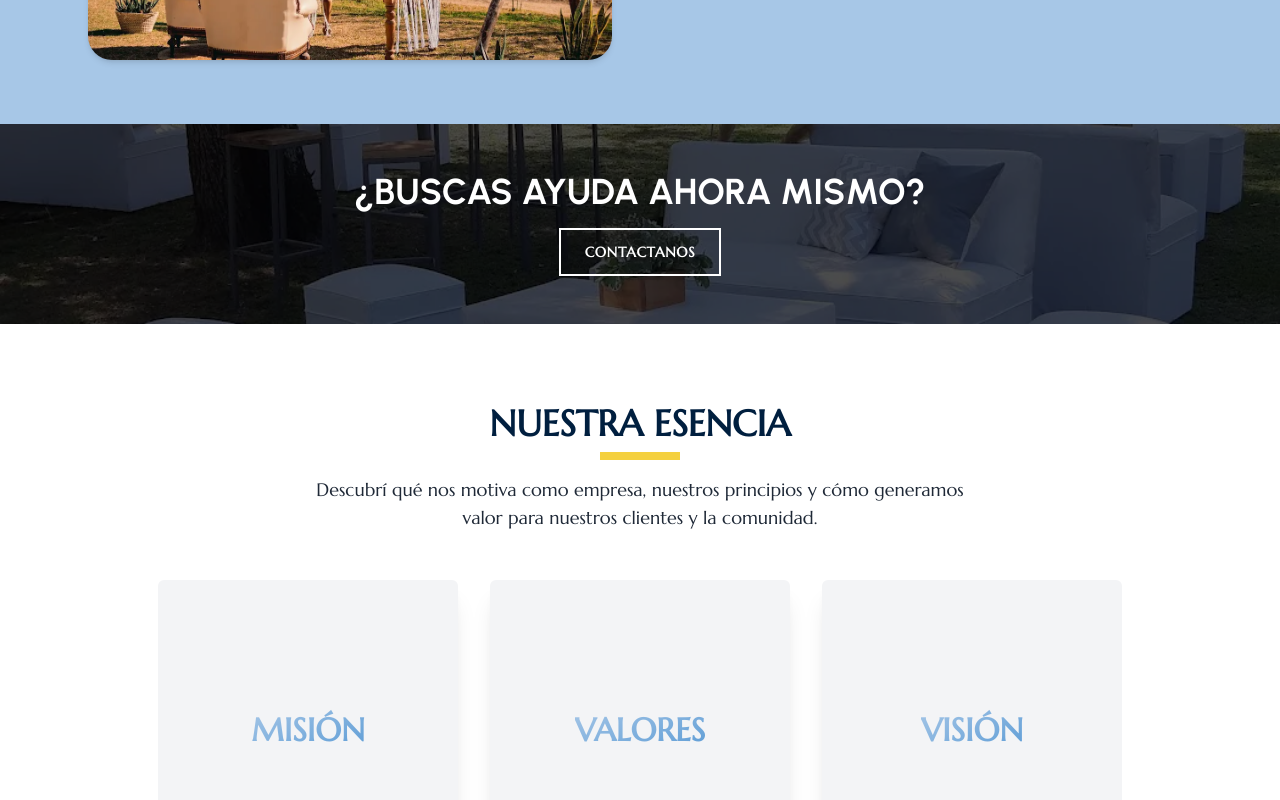
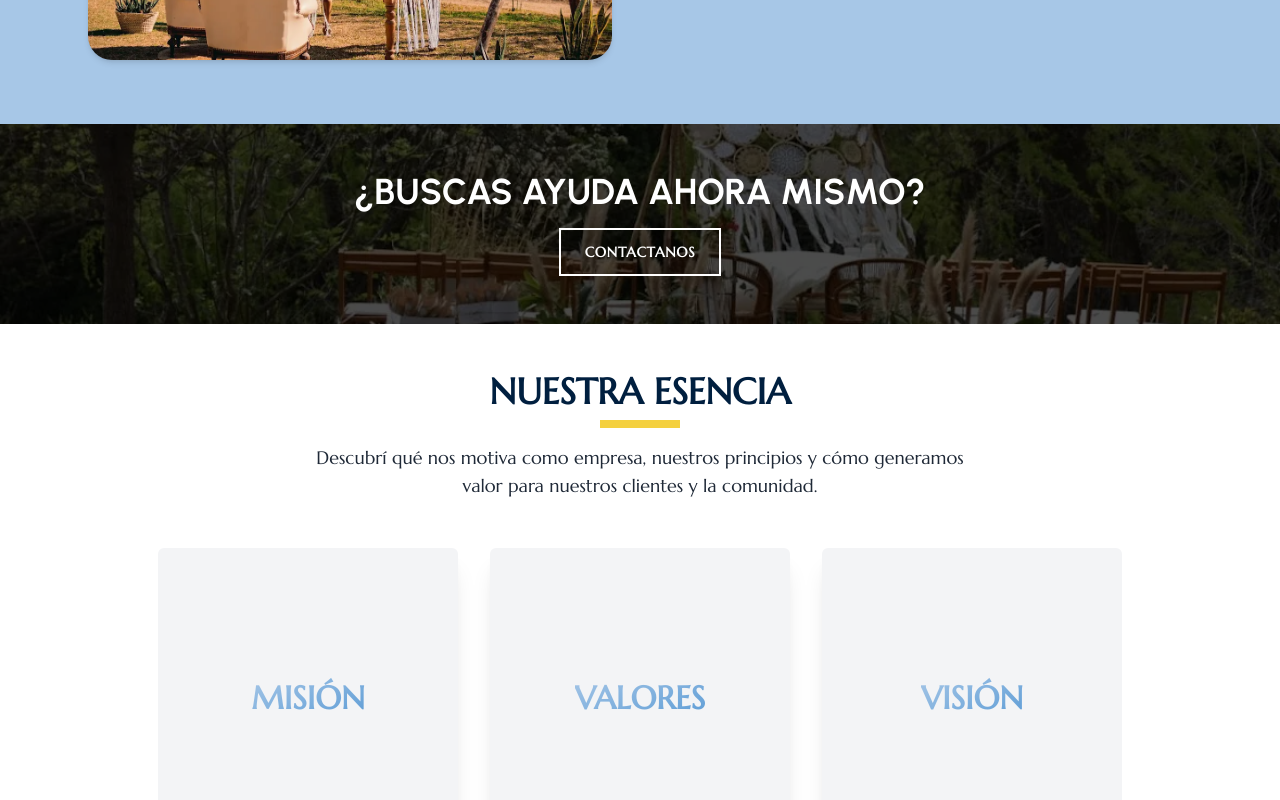
Before and after one commit to Nico09Barberis/dyf-website, a React (Vite) app in the folder dyf-website/: page /empresa/nosotros in a window 1280 px wide. Shown: the part 1940-2740 px from the top of the page. Built offline with nearby package versions, Linux system fonts and the light colour scheme; a web font is replaced by a local one.

Commit message:
secciones del about pulidas, ajustes menores

```diff
--- a/dyf-website/src/pages/AboutPage.jsx
+++ b/dyf-website/src/pages/AboutPage.jsx
@@ -27,9 +27,8 @@ export default function AboutPage() {
         title="¿Buscas ayuda ahora mismo?"
         buttonText="Contactanos"
         message="¡Hola! Me gustaría recibir más información sobre sus servicios."
-        backgroundImage="/images/galery/furniture/furniture-2.webp"
+        backgroundImage="/images/galery/fullEvents/fullEvent-2.webp"
       />
-
 
       <ValuesSection />
 
--- a/dyf-website/src/sections/bussines/InfoSection.jsx
+++ b/dyf-website/src/sections/bussines/InfoSection.jsx
@@ -62,7 +62,7 @@ const InfoSection = () => {
   ];
 
   return (
-    <section className="w-full py-12 bg-[#A7C7E7]">
+    <section className="w-full py-2 md:py-12 bg-[#A7C7E7]">
       <div className="max-w-6xl mx-auto">
         {sections.map(({ id, image, title, text, reverse }) => (
           <AnimatedBlock key={id}>
--- a/dyf-website/src/sections/bussines/PresentationSection.jsx
+++ b/dyf-website/src/sections/bussines/PresentationSection.jsx
@@ -1,6 +1,6 @@
 const PresentationSection = () => {
   return (
-    <section className="max-w-6xl mx-auto flex flex-col-reverse md:flex-row my-20 p-2">
+    <section className="max-w-6xl mx-auto flex flex-col-reverse md:flex-row md:my-20 p-2">
 
       {/* Contenedor Izquierdo (imagen en desktop, abajo en mobile) */}
       <div className="w-full md:w-1/2">
--- a/dyf-website/src/sections/bussines/ValuesSection.jsx
+++ b/dyf-website/src/sections/bussines/ValuesSection.jsx
@@ -4,7 +4,7 @@ import AnimatedCard from "../../components/ui/AnimatedCard";
 
 const ValuesSection = () => {
   return (
-    <section className="w-full py-20 bg-white text-azulOscuro flex flex-col items-center text-center">
+    <section className="w-full p-6 md:p-12 bg-white text-azulOscuro flex flex-col items-center text-center">
       {/* Título */}
       <h2 className="text-xl md:text-4xl font-marcellus font-semibold uppercase mb-2 text-azulOscuro">
         Nuestra Esencia
```
